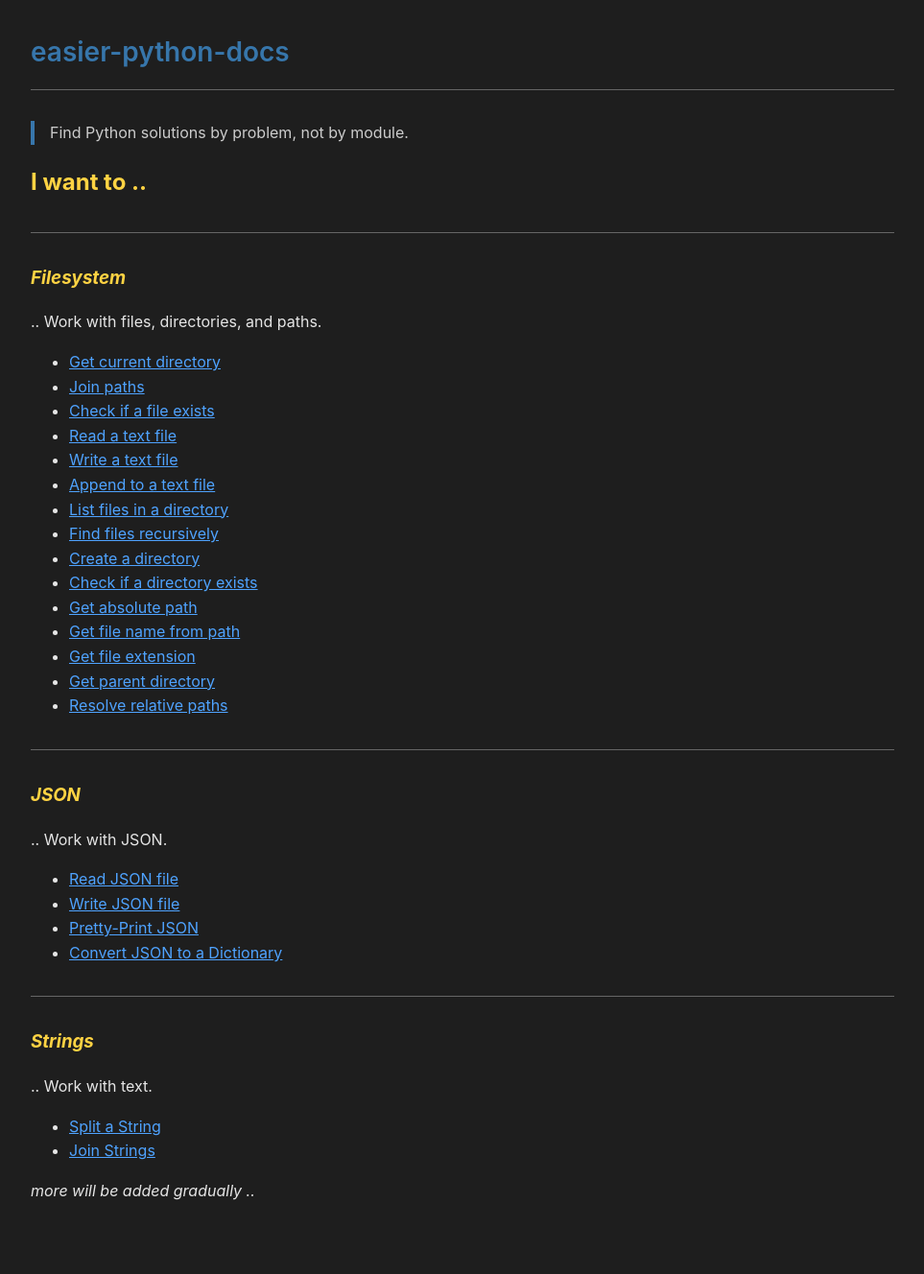
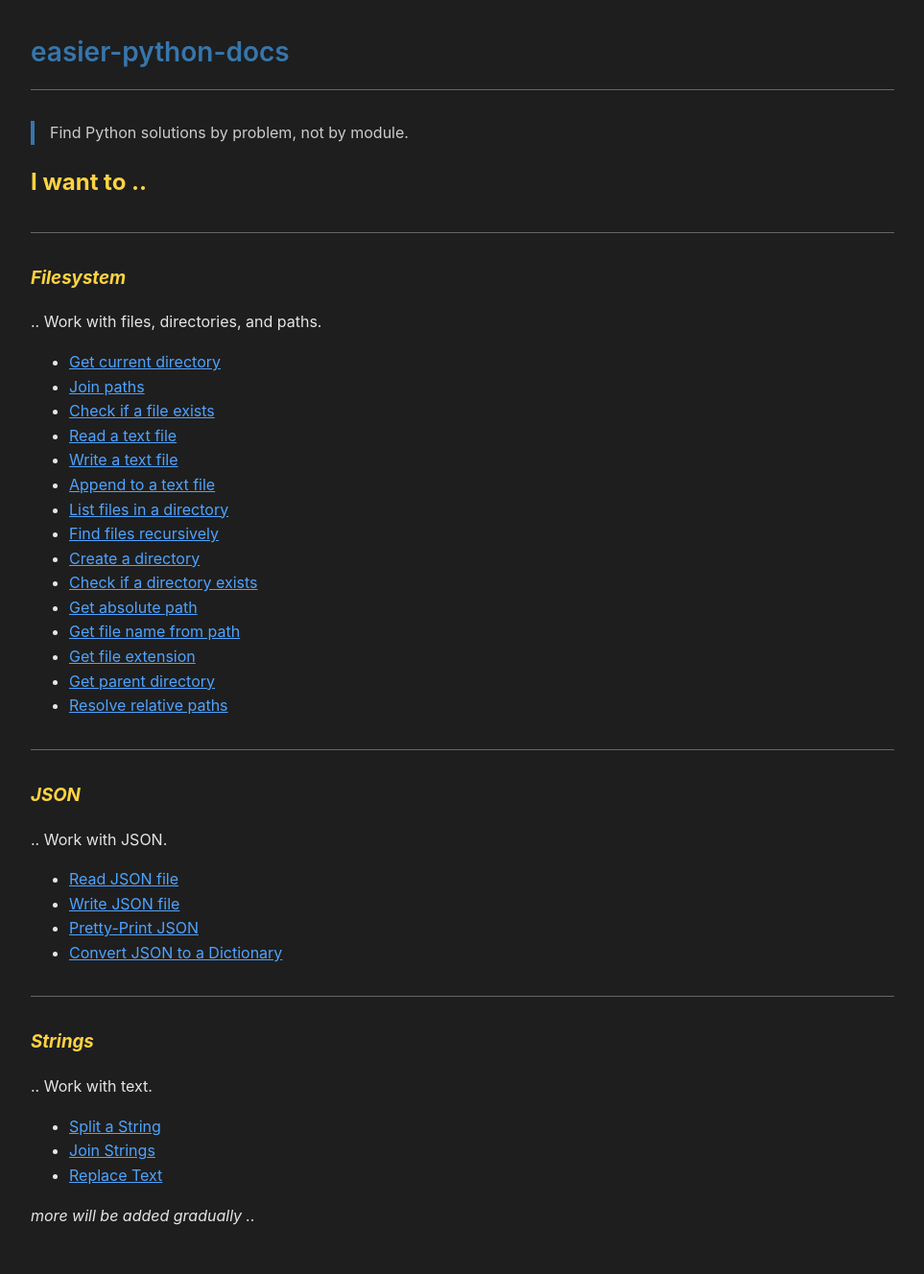
Before and after one commit to jbakchr/easier-python-docs, a Jekyll site: the page built from index.md, in a window 1280 px wide. Shown: the whole page at 96% size, without its empty margins (158-1121 px from the left). Built offline with Jekyll 4.4.1, drawn with Linux system fonts in a browser that asks for light colours; before the commit the page ends 1303 px from its top, so only the background shows below that.

Commit message:
docs(index): add Replace Text link to navigation

```diff
--- a/index.md
+++ b/index.md
@@ -47,5 +47,6 @@ layout: default
 
 - [Split a String](strings/split-string)
 - [Join Strings](strings/join-string)
+- [Replace Text](strings/replace-text)
 
 _more will be added gradually .._
```
